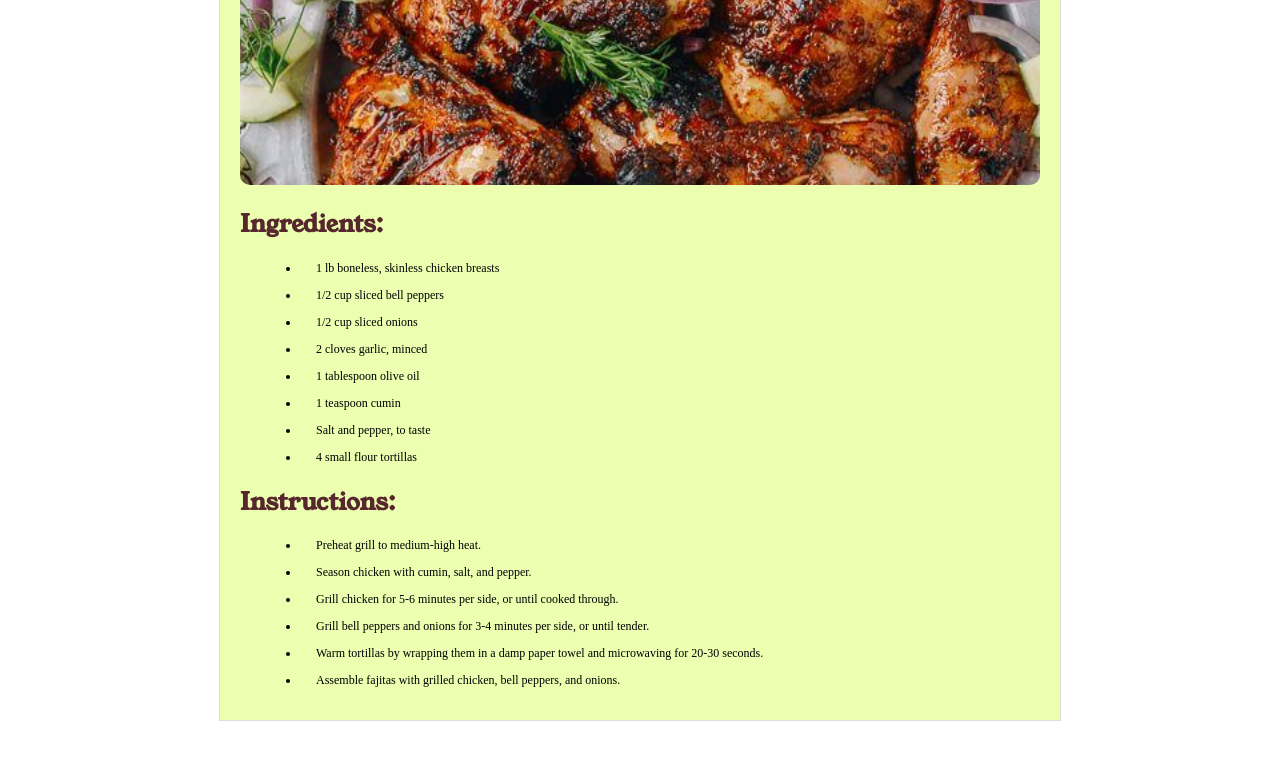
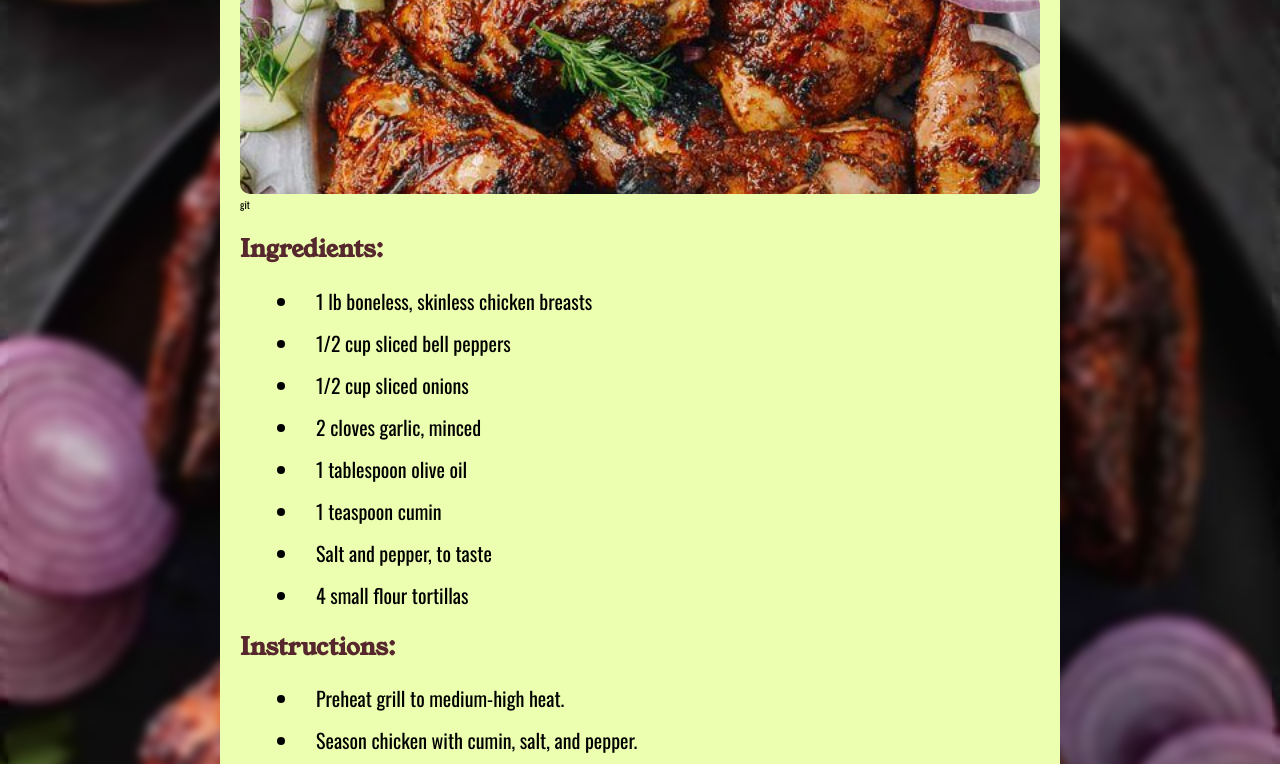
Before and after one commit to boluwatife1110/Grilled-Chicken-Recipe, a plain HTML site: page index.html in a window 1280 px wide. Shown: the part 160-924 px from the top of the page. Drawn offline with nearby package versions, Linux system fonts and the light colour scheme.

Commit message:
new body styles, background images

```diff
--- a/index.html
+++ b/index.html
@@ -9,7 +9,7 @@
     <h1>Grilled Chicken Recipe</h1>
     <div id="img">
       <img src="image.jpg" alt="Grilled Chicken Fajitas">
-    </div>
+    </div>git
     <h2 class="H2">Ingredients:</h2>
     <div id="Ingredients-list">
         <ul>
--- a/style.css
+++ b/style.css
@@ -1,4 +1,4 @@
-@import url('https://fonts.googleapis.com/css2?family=Inter:ital,opsz,wght@0,14..32,100..900;1,14..32,100..900&family=Outfit:wght@100..900&family=Young+Serif&display=swap');
+@import url('https://fonts.googleapis.com/css2?family=Inter:ital,opsz,wght@0,14..32,100..900;1,14..32,100..900&family=Oswald:wght@200..700&family=Outfit:wght@100..900&family=Young+Serif&display=swap');
 :root{
     --sunset: #FFD289;
     --strong-text: #56282D;
@@ -7,7 +7,13 @@
 html{
     font-size: 10px;
 }
-g
+body{
+    font-family: "Oswald", sans-serif;
+    background-image: url(background-image.jpg);
+    background-position: top;
+    background-size: cover;
+    backdrop-filter: blur(5px);
+}
    /* default headings */
 h1,
 h2,
@@ -21,8 +27,8 @@ h3 {
   margin: 40px auto;
   padding: 20px;
   background-color: var(--mindaro);
-  border: 1px solid #ddd;
-
+  backdrop-filter: blur(10px);
+  border-radius: 10px;;
 }
    /* Styling the image */
 .recipe-container img {
@@ -48,6 +54,6 @@ h1{
     margin-bottom: 1.2rem;
   margin-left: 2rem;
   padding-left: 1.6rem;
-  font-size: larger;
+  font-size: 2rem;
   font-weight: 500px;
 }
```
Also changed, not shown: background-image.jpg (added).
